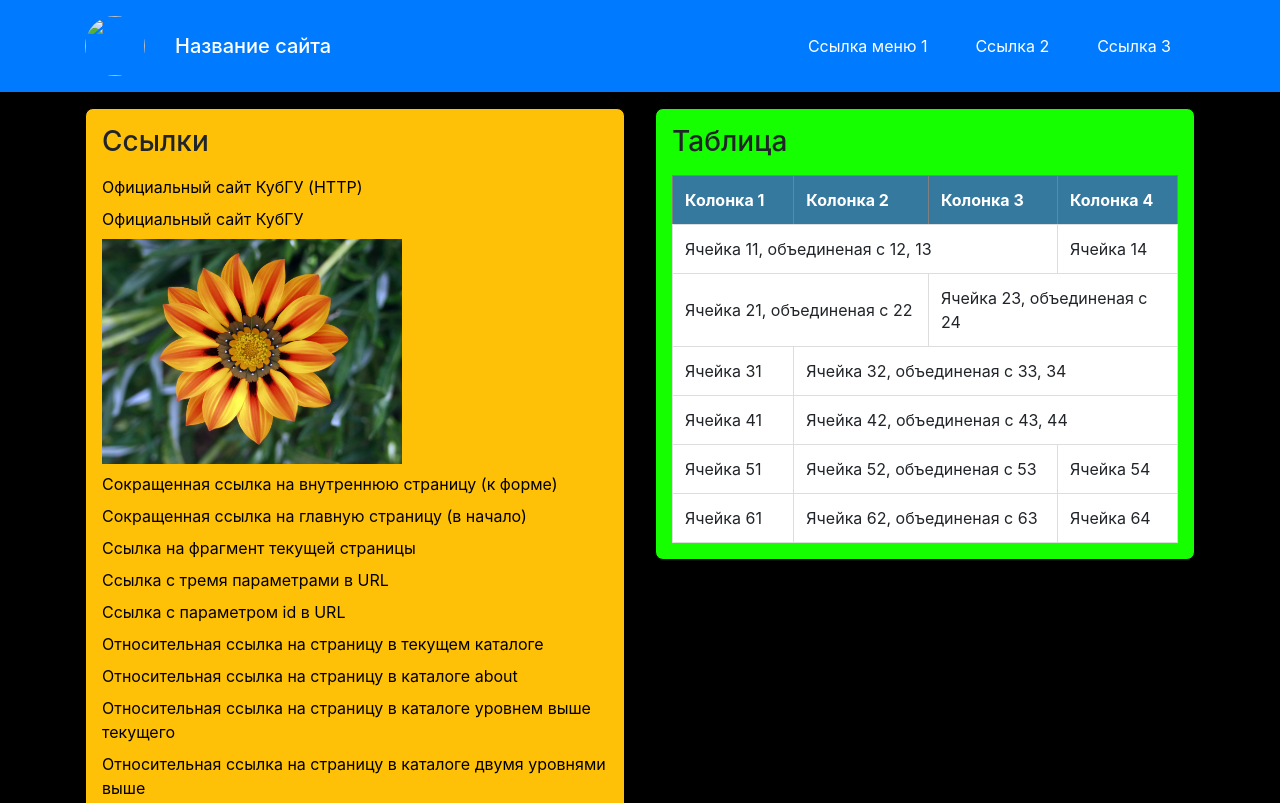
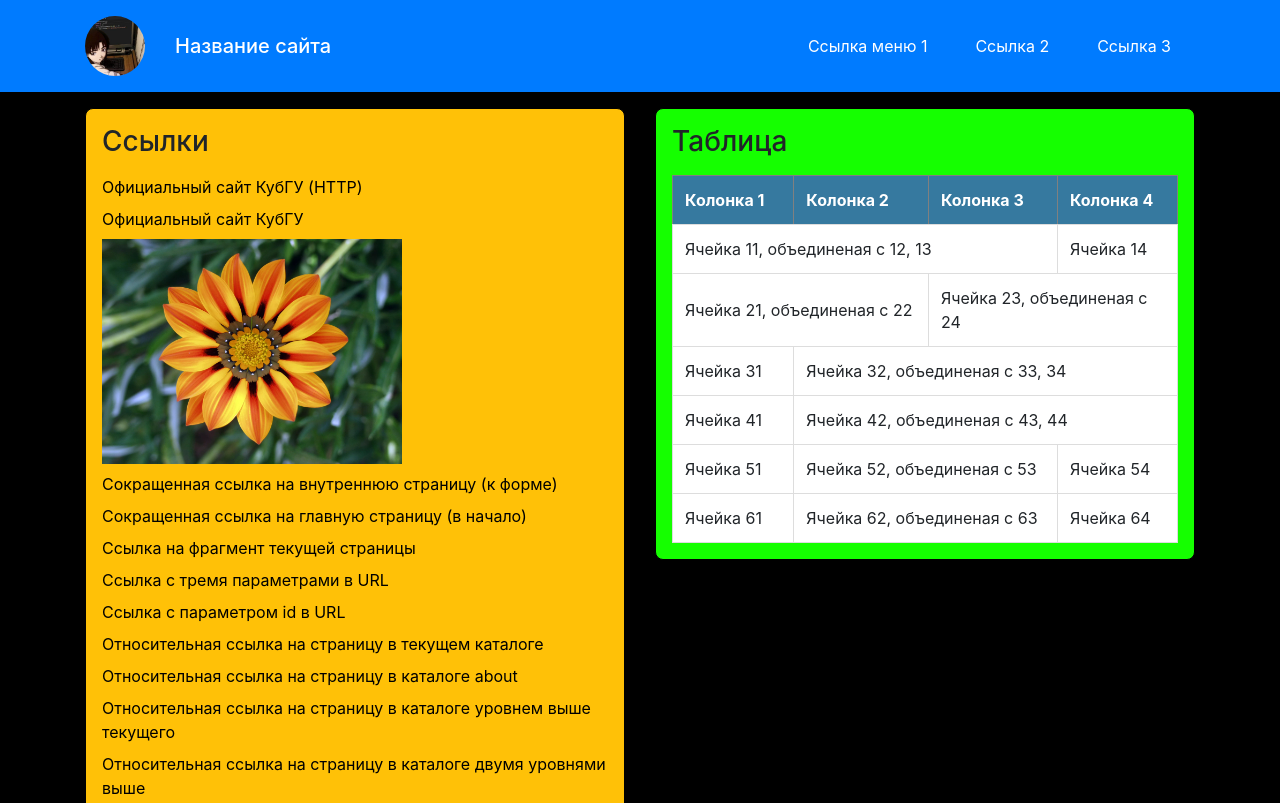
Before and after one commit to ikuza47/vuzlectionwebsite, a plain HTML site: page index.html in a window 1280 px wide. Shown: the top 803 px of the page. Drawn offline with nearby package versions, Linux system fonts and the light colour scheme.

Commit message:
Add files via upload

```diff
--- a/index.html
+++ b/index.html
@@ -20,7 +20,7 @@
         <div class="row align-items-center">
           <!-- Логотип -->
           <div class="col-auto">
-            <img id="logo" src="image1.png" class="img-fluid rounded-circle" style="width: 60px; height: 60px;">
+            <img id="logo" src="imgres.jpg" class="img-fluid rounded-circle" style="width: 60px; height: 60px;">
           </div>
           <!-- Название сайта -->
           <div class="col">
```
